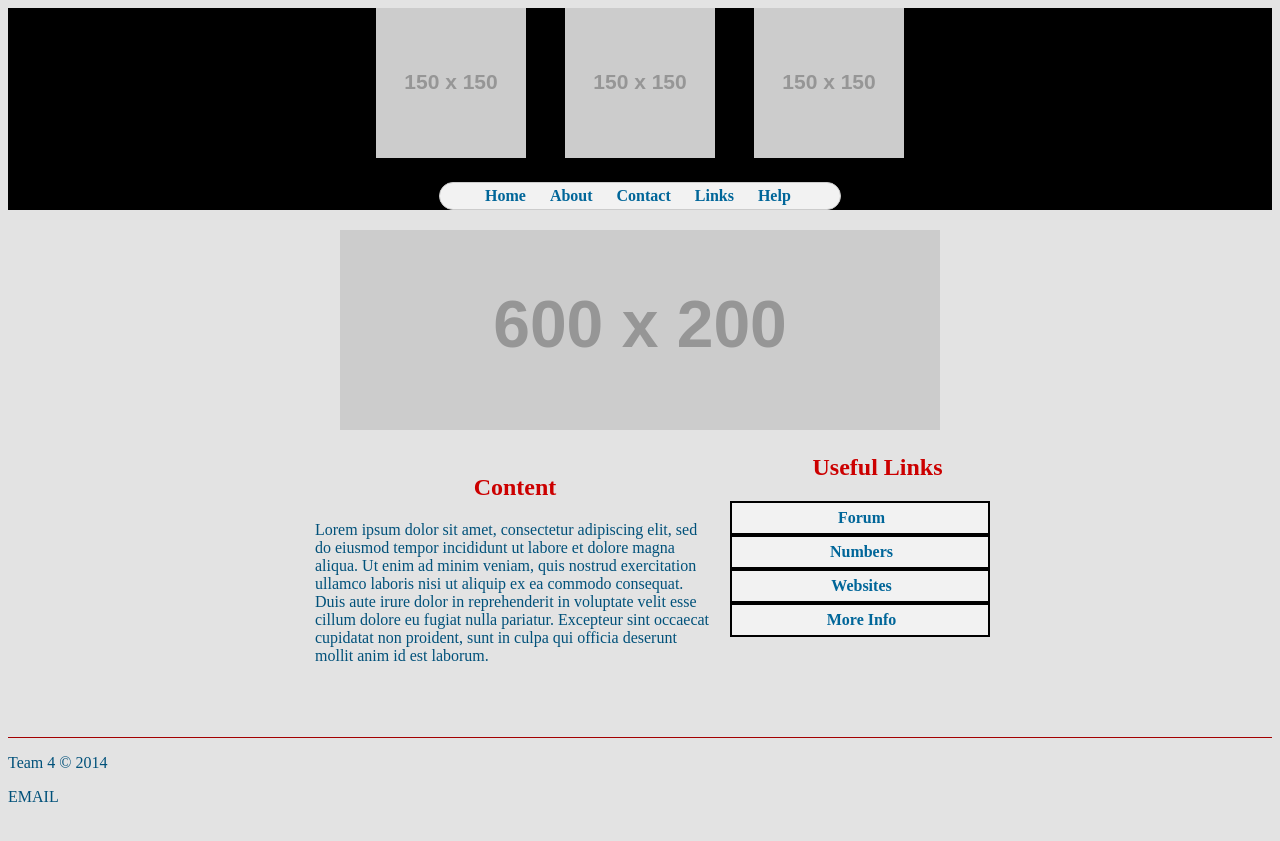
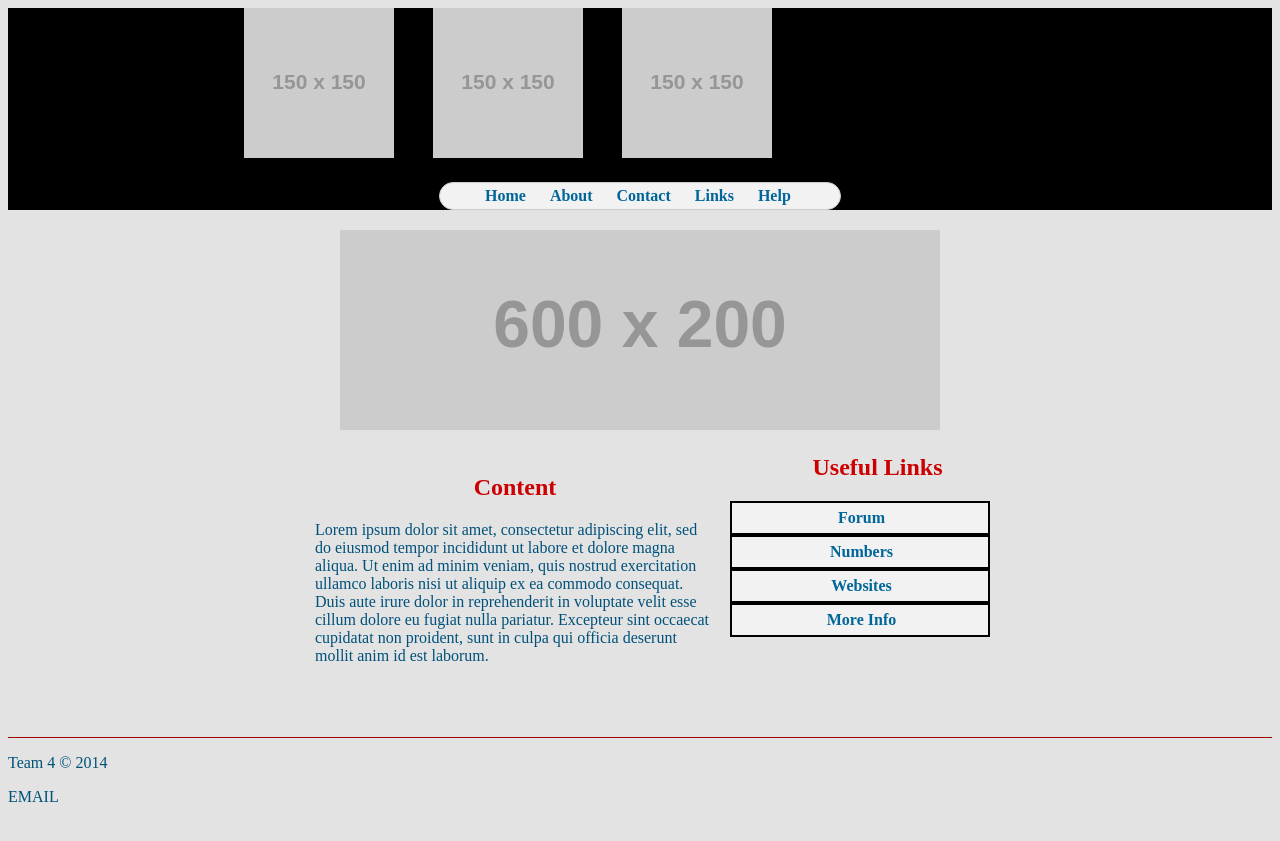
Before and after one commit to iinf362/team4, a Jekyll site: the page built from index.html, in a window 1280 px wide. Shown: the top 841 px of the page. Built offline with Jekyll 4.4.1, drawn with Linux system fonts in a browser that asks for light colours.

Commit message:
Trying a new style

```diff
--- a/css/main.css
+++ b/css/main.css
@@ -6,10 +6,11 @@ body {
 .top-container {
 	max-width: 100%;
 	background-color: black;
+	padding: none;
+	margin: 0;
 }
 .head-container {
 	max-width: 1000px;
-	margin: 0 auto;
 	text-align: center;
 	padding-bottom: 20px;
 }
```
